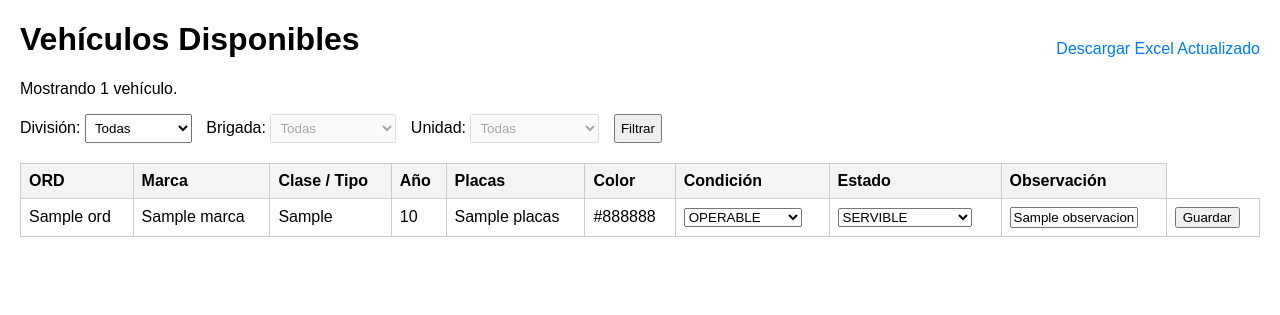
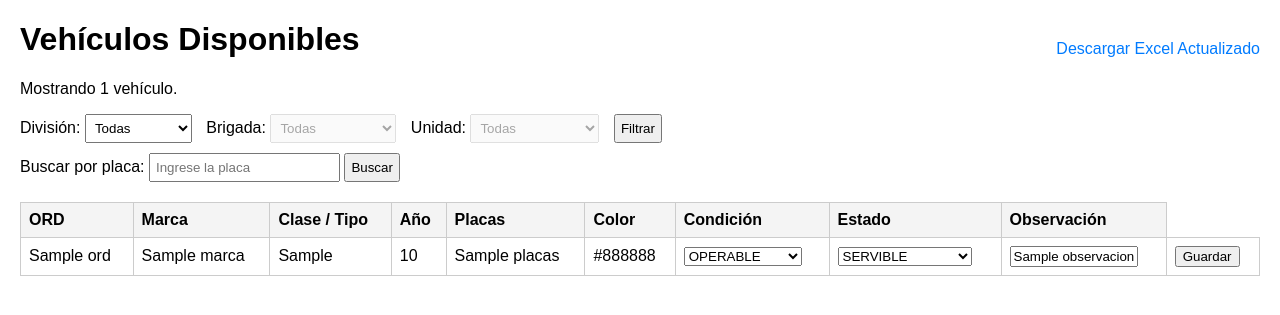
Before and after one commit to ajbm2003/transportes2025, a Flask app: template templates/index.html in a window 1280 px wide. Shown: the top 315 px of the page. Run offline with Flask 3, Linux system fonts and the light colour scheme; the template is opened without the code that fills it: most values are stand-ins (such as "Sample title", 1, 10 or a date in 2020).

Commit message:
actulizada

```diff
--- a/app.py
+++ b/app.py
@@ -16,9 +16,13 @@ def index():
     division_filtro = request.args.get('division')
     brigada_filtro = request.args.get('brigada')
     unidad_filtro = request.args.get('unidad')
+    placa_filtro = request.args.get('placa')  # Obtener el filtro de placa
 
     divisiones, brigadas, unidades = obtener_opciones(df, division_filtro, brigada_filtro)
     df_display = filtrar_vehiculos(df[COLUMNAS], division_filtro, brigada_filtro, unidad_filtro)
+
+    if placa_filtro:  # Filtrar por placa si se proporciona
+        df_display = df_display[df_display['PLACAS'].str.contains(placa_filtro, case=False, na=False)]
 
     return render_template(
         'index.html',
--- a/templates/index.html
+++ b/templates/index.html
@@ -63,6 +63,12 @@
 
         <button type="submit">Filtrar</button>
     </form>
+    <form method="get" action="{{ url_for('index') }}" style="margin-top: 10px;">
+        <label>Buscar por placa:
+            <input type="text" name="placa" placeholder="Ingrese la placa" value="{{ request.args.get('placa', '') }}" style="padding: 5px;">
+        </label>
+        <button type="submit" style="padding: 5px;">Buscar</button>
+    </form>
 </div>
 
 <table>
@@ -123,5 +129,32 @@
     </tbody>
 </table>
 
+<script>
+    document.addEventListener('DOMContentLoaded', function () {
+        const forms = document.querySelectorAll('form[action="{{ url_for("editar_vehiculo") }}"]');
+        forms.forEach(form => {
+            form.addEventListener('submit', function (event) {
+                event.preventDefault(); // Evita el comportamiento predeterminado de recargar la página
+                const formData = new FormData(form);
+                fetch(form.action, {
+                    method: 'POST',
+                    body: formData
+                })
+                .then(response => {
+                    if (response.ok) {
+                        alert('Cambios guardados exitosamente');
+                    } else {
+                        alert('Error al guardar los cambios');
+                    }
+                })
+                .catch(error => {
+                    console.error('Error:', error);
+                    alert('Error al guardar los cambios');
+                });
+            });
+        });
+    });
+</script>
+
 </body>
 </html>
```
Also changed, not shown: 1 other file.
